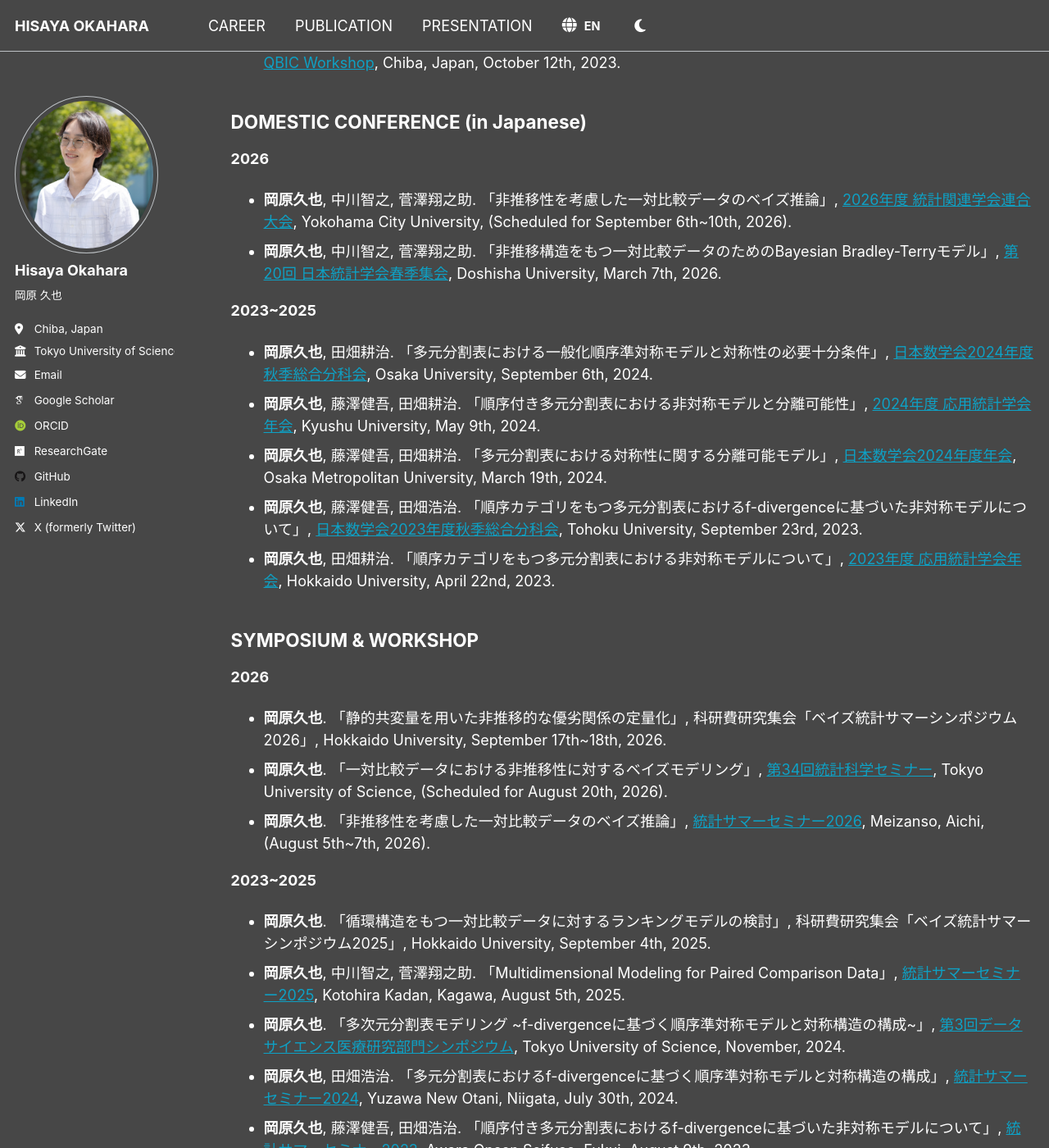
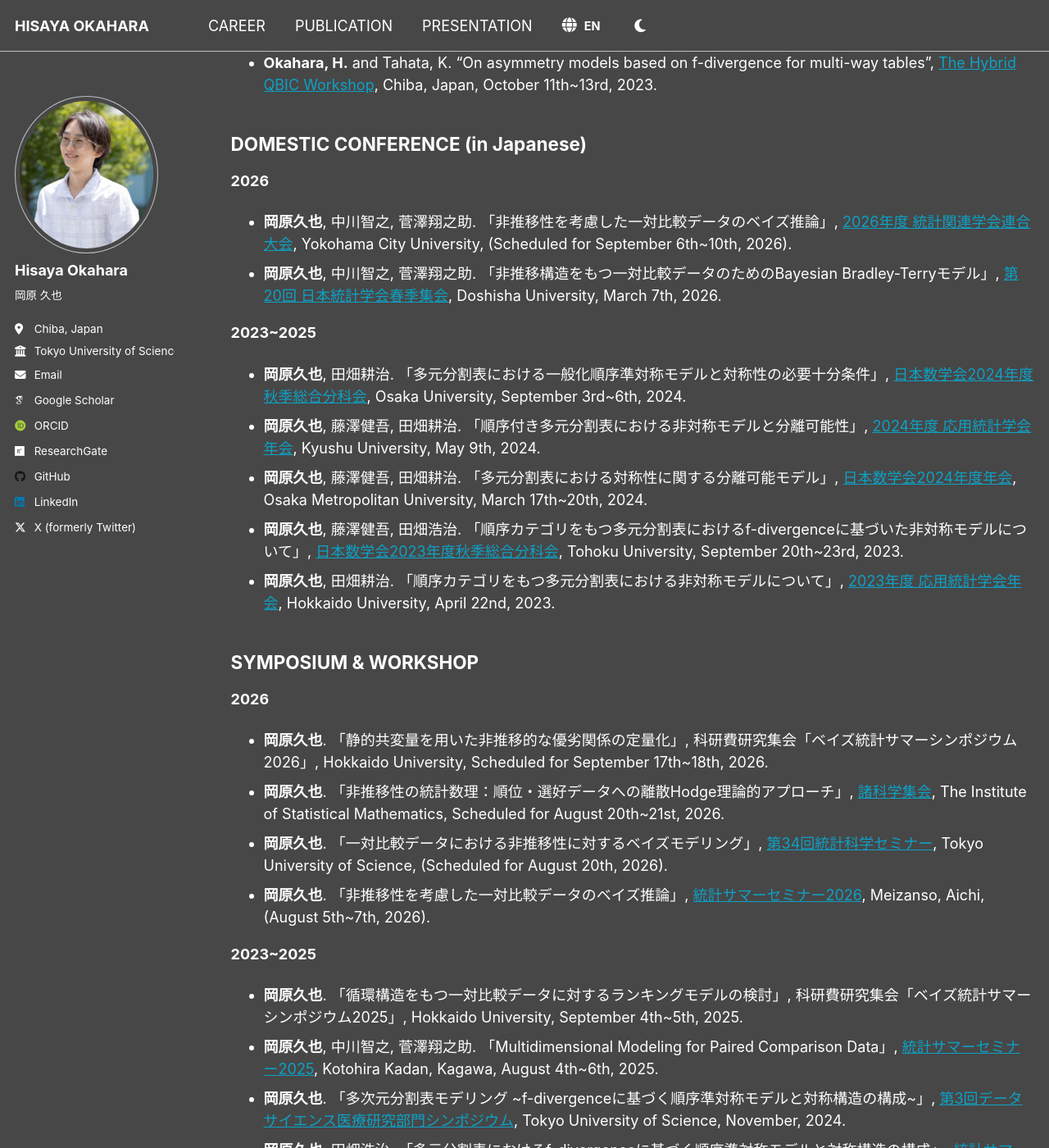
Before and after one commit to h-okahara/h-okahara.github.io, a Jekyll site: the page built from _pages/presentation.md, in a window 1280 px wide and 1400 px high, scrolled down 633 px. Shown: the whole window at 82% size. Built offline with Jekyll 4.4.1, drawn with Linux system fonts in a browser that asks for light colours; some web fonts are replaced; some of the changed text lies outside the part shown.

Commit message:
Update presentation.md

```diff
--- a/_pages/presentation.md
+++ b/_pages/presentation.md
@@ -8,39 +8,62 @@ author_profile: true
 ## <span data-i18n="presentation.header_intl">INTERNATIONAL CONFERENCE</span>
 **2026**
 - **Okahara, H.**, Nakagawa, T. and Sugasawa, S. "Bayesian Intransitive Modeling in Paired Comparisons", [The 2026 ISBA World Meeting](https://isba2026.github.io/),
-  <span data-i18n="presentation.loc_aichi">Aichi, Japan</span>, <span data-i18n="presentation.date_june_30_2026">June 30th, 2026</span>.
+  <span data-i18n="presentation.loc_aichi">Aichi, Japan</span>, <span data-i18n="presentation.month.06">June</span> <span data-i18n="presentation.date.28_0703">28th~July 3rd</span>, <span data-i18n="presentation.year.2026">2026</span>.
 - **Okahara, H.**, Nakagawa, T. and Sugasawa, S. "Bayesian Inference for Intransitive Pairwise Comparisons via Hodge Decomposition", [BAYSM 2026](https://baysm2026.github.io/),
-  <span data-i18n="presentation.loc_chiba">Chiba, Japan</span>, <span data-i18n="presentation.date_june_27_2026">June 27th, 2026</span>.
+  <span data-i18n="presentation.loc_chiba">Chiba, Japan</span>, <span data-i18n="presentation.month.06">June</span> <span data-i18n="presentation.date.26">26th</span>~<span data-i18n="presentation.date.27">27th</span>, <span data-i18n="presentation.year.2026">2026</span>.
 
 **2023~2025**
-- **Okahara, H.**, Nakagawa, T. and Sugasawa, S. "Modeling pairwise comparison data with cyclic and acyclic structures under a Bayesian framework", [CFE-CMStatistics 2025 Hybrid Conference](https://www.cmstatistics.org//CFECMStatistics2025/index.php), <span data-i18n="presentation.loc_london">London, UK</span>, <span data-i18n="presentation.date_dec_13_2025">December 13th, 2025</span>.
-- **Okahara, H.** "f-divergence based modeling of asymmetric structures in multi-way ordinal contingency tables", [Further Developments of Information Geometry](https://sites.google.com/view/fdig2025/), <span data-i18n="presentation.loc_tokyo">Tokyo, Japan</span>, <span data-i18n="presentation.date_mar_20_2025">March 20th, 2025</span>.
-- **Okahara, H.** and Tahata, K. "Capturing asymmetric structures and separability in multivariate contingency tables based on f-divergence", [CFE-CMStatistics 2024 Hybrid Conference](https://www.cmstatistics.org/CFECMStatistics2024/index.php), <span data-i18n="presentation.loc_london">London, UK</span>, <span data-i18n="presentation.date_dec_16_2024">December 16th, 2024</span>.
-- **Okahara, H.** and Tahata, K. "On asymmetry models based on f-divergence for multi-way tables", [The Hybrid QBIC Workshop](https://www.rs.noda.tus.ac.jp/qbic/VQBICworkshop2023new.html), <span data-i18n="presentation.loc_chiba">Chiba, Japan</span>, <span data-i18n="presentation.date_oct_12_2023">October 12th, 2023</span>.
-
+- **Okahara, H.**, Nakagawa, T. and Sugasawa, S. "Modeling pairwise comparison data with cyclic and acyclic structures under a Bayesian framework", [CFE-CMStatistics 2025 Hybrid Conference](https://www.cmstatistics.org//CFECMStatistics2025/index.php),
+  <span data-i18n="presentation.loc_london">London, UK</span>, <span data-i18n="presentation.month.12">December</span> <span data-i18n="presentation.date.13">13rd</span>~<span data-i18n="presentation.date.15">15th</span>, <span data-i18n="presentation.year.2025">2025</span>.
+- **Okahara, H.** "f-divergence based modeling of asymmetric structures in multi-way ordinal contingency tables", [Further Developments of Information Geometry](https://sites.google.com/view/fdig2025/),
+  <span data-i18n="presentation.loc_tokyo">Tokyo, Japan</span>, <span data-i18n="presentation.month.03">March</span> <span data-i18n="presentation.date.17">17th</span>~<span data-i18n="presentation.date.21">21st</span>, <span data-i18n="presentation.year.2025">2025</span>.
+- **Okahara, H.** and Tahata, K. "Capturing asymmetric structures and separability in multivariate contingency tables based on f-divergence", [CFE-CMStatistics 2024 Hybrid Conference](https://www.cmstatistics.org/CFECMStatistics2024/index.php),
+  <span data-i18n="presentation.loc_london">London, UK</span>, <span data-i18n="presentation.month.12">December</span> <span data-i18n="presentation.date.14">14th</span>~<span data-i18n="presentation.date.16">16th</span>, <span data-i18n="presentation.year.2024">2024</span>.
+- **Okahara, H.** and Tahata, K. "On asymmetry models based on f-divergence for multi-way tables", [The Hybrid QBIC Workshop](https://www.rs.noda.tus.ac.jp/qbic/VQBICworkshop2023new.html),
+  <span data-i18n="presentation.loc_chiba">Chiba, Japan</span>, <span data-i18n="presentation.month.10">October</span> <span data-i18n="presentation.date.11">11th</span>~<span data-i18n="presentation.date.13">13rd</span>, <span data-i18n="presentation.year.2023">2023</span>.
 
 ## <span data-i18n="presentation.header_domestic">DOMESTIC CONFERENCE (in Japanese)</span>
 **2026**
-- **岡原久也**, 中川智之, 菅澤翔之助. 「非推移性を考慮した一対比較データのベイズ推論」, [2026年度 統計関連学会連合大会](https://pub.confit.atlas.jp/ja/event/jfssa2026), <span data-i18n="presentation.loc_yokoichi">Yokohama City University,</span> (<span data-i18n="presentation.date_rengo2026">Scheduled for September 6th~10th, 2026</span>).
-- **岡原久也**, 中川智之, 菅澤翔之助. 「非推移構造をもつ一対比較データのためのBayesian Bradley-Terryモデル」, [第20回 日本統計学会春季集会](https://jss2026spring.ywstat.jp/), <span data-i18n="presentation.loc_doshisha">Doshisha University,</span> <span data-i18n="presentation.date_mar_07_2026">March 7th, 2026</span>.
+- **岡原久也**, 中川智之, 菅澤翔之助. 「非推移性を考慮した一対比較データのベイズ推論」, [2026年度 統計関連学会連合大会](https://pub.confit.atlas.jp/ja/event/jfssa2026),
+  <span data-i18n="presentation.loc_yokoichi">Yokohama City University,</span> (<span data-i18n="presentation.status.scheduled">Scheduled for </span>
+  <span data-i18n="presentation.month.09">September</span> <span data-i18n="presentation.date.06">6th</span>~<span data-i18n="presentation.date.10">10th</span>, <span data-i18n="presentation.year.2026">2026</span>).
+- **岡原久也**, 中川智之, 菅澤翔之助. 「非推移構造をもつ一対比較データのためのBayesian Bradley-Terryモデル」, [第20回 日本統計学会春季集会](https://jss2026spring.ywstat.jp/),
+  <span data-i18n="presentation.loc_doshisha">Doshisha University,</span> <span data-i18n="presentation.month.03">March</span> <span data-i18n="presentation.date.07">7th</span>, <span data-i18n="presentation.year.2026">2026</span>.
 
 **2023~2025**
-- **岡原久也**, 田畑耕治. 「多元分割表における一般化順序準対称モデルと対称性の必要十分条件」, [日本数学会2024年度秋季総合分科会](https://www.mathsoc.jp/activity/meeting/osaka24sept/index.html), <span data-i18n="presentation.loc_osaka_u">Osaka University</span>, <span data-i18n="presentation.date_sep_06_2024">September 6th, 2024</span>.
-- **岡原久也**, 藤澤健吾, 田畑耕治. 「順序付き多元分割表における非対称モデルと分離可能性」, [2024年度 応用統計学会年会](https://www.applstat.gr.jp/event/annual_meeting/am-2024/), <span data-i18n="presentation.loc_kyushu_u">Kyushu University</span>, <span data-i18n="presentation.date_may_09_2024">May 9th, 2024</span>.
-- **岡原久也**, 藤澤健吾, 田畑耕治. 「多元分割表における対称性に関する分離可能モデル」, [日本数学会2024年度年会](https://www.mathsoc.jp/activity/meeting/omu24mar/), <span data-i18n="presentation.loc_osaka_metro_u">Osaka Metropolitan University</span>, <span data-i18n="presentation.date_mar_19_2024">March 19th, 2024</span>.
-- **岡原久也**, 藤澤健吾, 田畑浩治. 「順序カテゴリをもつ多元分割表におけるf-divergenceに基づいた非対称モデルについて」, [日本数学会2023年度秋季総合分科会](https://www.mathsoc.jp/activity/meeting/tohoku23sept/), <span data-i18n="presentation.loc_tohoku_u">Tohoku University</span>, <span data-i18n="presentation.date_sep_23_2023">September 23rd, 2023</span>.
-- **岡原久也**, 田畑耕治. 「順序カテゴリをもつ多元分割表における非対称モデルについて」, [2023年度 応用統計学会年会](https://www.applstat.gr.jp/event/annual_meeting/am-2023/), <span data-i18n="presentation.loc_hokkaido_u">Hokkaido University</span>, <span data-i18n="presentation.date_apr_22_2023">April 22nd, 2023</span>.
-
+- **岡原久也**, 田畑耕治. 「多元分割表における一般化順序準対称モデルと対称性の必要十分条件」, [日本数学会2024年度秋季総合分科会](https://www.mathsoc.jp/activity/meeting/osaka24sept/index.html),
+  <span data-i18n="presentation.loc_osaka_u">Osaka University</span>, <span data-i18n="presentation.month.09">September</span> <span data-i18n="presentation.date.03">3rd</span>~<span data-i18n="presentation.date.06">6th</span>, <span data-i18n="presentation.year.2024">2024</span>.
+- **岡原久也**, 藤澤健吾, 田畑耕治. 「順序付き多元分割表における非対称モデルと分離可能性」, [2024年度 応用統計学会年会](https://www.applstat.gr.jp/event/annual_meeting/am-2024/),
+  <span data-i18n="presentation.loc_kyushu_u">Kyushu University</span>, <span data-i18n="presentation.month.05">May</span> <span data-i18n="presentation.date.09">9th</span>, <span data-i18n="presentation.year.2024">2024</span>.
+- **岡原久也**, 藤澤健吾, 田畑耕治. 「多元分割表における対称性に関する分離可能モデル」, [日本数学会2024年度年会](https://www.mathsoc.jp/activity/meeting/omu24mar/),
+  <span data-i18n="presentation.loc_osaka_metro_u">Osaka Metropolitan University</span>, <span data-i18n="presentation.month.03">March</span> <span data-i18n="presentation.date.17">17th</span>~<span data-i18n="presentation.date.20">20th</span>, <span data-i18n="presentation.year.2024">2024</span>.
+- **岡原久也**, 藤澤健吾, 田畑浩治. 「順序カテゴリをもつ多元分割表におけるf-divergenceに基づいた非対称モデルについて」, [日本数学会2023年度秋季総合分科会](https://www.mathsoc.jp/activity/meeting/tohoku23sept/),
+  <span data-i18n="presentation.loc_tohoku_u">Tohoku University</span>, <span data-i18n="presentation.month.09">September</span> <span data-i18n="presentation.date.20">20th</span>~<span data-i18n="presentation.date.23">23rd</span>, <span data-i18n="presentation.year.2023">2023</span>.
+- **岡原久也**, 田畑耕治. 「順序カテゴリをもつ多元分割表における非対称モデルについて」, [2023年度 応用統計学会年会](https://www.applstat.gr.jp/event/annual_meeting/am-2023/),
+  <span data-i18n="presentation.loc_hokkaido_u">Hokkaido University</span>, <span data-i18n="presentation.month.04">April</span> <span data-i18n="presentation.date.22">22nd</span>, <span data-i18n="presentation.year.2023">2023</span>.
 
 ## <span data-i18n="presentation.header_symposium">SYMPOSIUM & WORKSHOP</span>
 **2026**
-- **岡原久也**. 「静的共変量を用いた非推移的な優劣関係の定量化」, 科研費研究集会「ベイズ統計サマーシンポジウム2026」, <span data-i18n="presentation.loc_hokkaido_u">Hokkaido University</span>, <span data-i18n="presentation.date_bayesseminar">September 17th~18th, 2026</span>.
-- **岡原久也**. 「一対比較データにおける非推移性に対するベイズモデリング」, [第34回統計科学セミナー](https://dept.tus.ac.jp/stat/2026/07/717/), <span data-i18n="presentation.loc_tus">Tokyo University of Science, </span> (<span data-i18n="presentation.date_tusseminar">Scheduled for August 20th, 2026</span>).
-- **岡原久也**. 「非推移性を考慮した一対比較データのベイズ推論」, [統計サマーセミナー2026](https://okuno.net/events/ysg2026/), <span data-i18n="presentation.loc_aichi_meizanso">Meizanso, Aichi</span>, (<span data-i18n="presentation.date_summerseminar_2026">August 5th~7th, 2026</span>).
+- **岡原久也**. 「静的共変量を用いた非推移的な優劣関係の定量化」, 科研費研究集会「ベイズ統計サマーシンポジウム2026」,
+  <span data-i18n="presentation.loc_hokkaido_u">Hokkaido University</span>, <span data-i18n="presentation.status.scheduled">Scheduled for </span>
+  <span data-i18n="presentation.month.09">September</span> <span data-i18n="presentation.date.17">17th</span>~<span data-i18n="presentation.date.18">18th</span>, <span data-i18n="presentation.year.2026">2026</span>.
+- **岡原久也**. 「非推移性の統計数理：順位・選好データへの離散Hodge理論的アプローチ」, [諸科学集会](https://sites.google.com/view/shokagaku/%E3%83%9B%E3%83%BC%E3%83%A0/26%E5%B9%B4%E5%BA%A6%E5%A4%8F),
+  <span data-i18n="presentation.loc_ism"> The Institute of Statistical Mathematics</span>, <span data-i18n="presentation.status.scheduled">Scheduled for </span>
+  <span data-i18n="presentation.month.08">August</span> <span data-i18n="presentation.date.20">20th</span>~<span data-i18n="presentation.date.21">21st</span>, <span data-i18n="presentation.year.2026">2026</span>.
+- **岡原久也**. 「一対比較データにおける非推移性に対するベイズモデリング」, [第34回統計科学セミナー](https://dept.tus.ac.jp/stat/2026/07/717/),
+  <span data-i18n="presentation.loc_tus">Tokyo University of Science, </span> (<span data-i18n="presentation.status.scheduled">Scheduled for </span>
+  <span data-i18n="presentation.month.08">August</span> <span data-i18n="presentation.date.20">20th</span>, <span data-i18n="presentation.year.2026">2026</span>).
+- **岡原久也**. 「非推移性を考慮した一対比較データのベイズ推論」, [統計サマーセミナー2026](https://okuno.net/events/ysg2026/),
+  <span data-i18n="presentation.loc_aichi_meizanso">Meizanso, Aichi</span>, (<span data-i18n="presentation.month.08">August</span> <span data-i18n="presentation.date.05">5th</span>~<span data-i18n="presentation.date.07">7th</span>, <span data-i18n="presentation.year.2026">2026</span>).
 
 **2023~2025**
-- **岡原久也**. 「循環構造をもつ一対比較データに対するランキングモデルの検討」, 科研費研究集会「ベイズ統計サマーシンポジウム2025」, <span data-i18n="presentation.loc_hokkaido_u">Hokkaido University</span>, <span data-i18n="presentation.date_sep_04_2025">September 4th, 2025</span>.
-- **岡原久也**, 中川智之, 菅澤翔之助. 「Multidimensional Modeling for Paired Comparison Data」, [統計サマーセミナー2025](https://sites.google.com/g.ecc.u-tokyo.ac.jp/ysg2025), <span data-i18n="presentation.loc_kagawa_kotohira">Kotohira Kadan, Kagawa</span>, <span data-i18n="presentation.date_aug_05_2025">August 5th, 2025</span>.
-- **岡原久也**. 「多次元分割表モデリング ~f-divergenceに基づく順序準対称モデルと対称構造の構成~」, [第3回データサイエンス医療研究部門シンポジウム](https://www.rs.tus.ac.jp/de-tasaiensuiryou/activity.html), <span data-i18n="presentation.loc_tus">Tokyo University of Science</span>, <span data-i18n="presentation.date_nov_2024">November, 2024</span>.
-- **岡原久也**, 田畑浩治. 「多元分割表におけるf-divergenceに基づく順序準対称モデルと対称構造の構成」, [統計サマーセミナー2024](https://sites.google.com/view/ysg2024), <span data-i18n="presentation.loc_niigata_yuzawa">Yuzawa New Otani, Niigata</span>, <span data-i18n="presentation.date_jul_30_2024">July 30th, 2024</span>.
-- **岡原久也**, 藤澤健吾, 田畑浩治. 「順序付き多元分割表におけるf-divergenceに基づいた非対称モデルについて」, [統計サマーセミナー2023](https://sites.google.com/view/ysg2023/), <span data-i18n="presentation.loc_fukui_awara">Awara Onsen Seifuso, Fukui</span>, <span data-i18n="presentation.date_aug_09_2023">August 9th, 2023</span>.
+- **岡原久也**. 「循環構造をもつ一対比較データに対するランキングモデルの検討」, 科研費研究集会「ベイズ統計サマーシンポジウム2025」,
+  <span data-i18n="presentation.loc_hokkaido_u">Hokkaido University</span>, <span data-i18n="presentation.month.09">September</span> <span data-i18n="presentation.date.04">4th</span>~<span data-i18n="presentation.date.05">5th</span>, <span data-i18n="presentation.year.2025">2025</span>.
+- **岡原久也**, 中川智之, 菅澤翔之助. 「Multidimensional Modeling for Paired Comparison Data」, [統計サマーセミナー2025](https://sites.google.com/g.ecc.u-tokyo.ac.jp/ysg2025),
+  <span data-i18n="presentation.loc_kagawa_kotohira">Kotohira Kadan, Kagawa</span>, <span data-i18n="presentation.month.08">August</span> <span data-i18n="presentation.date.04">4th</span>~<span data-i18n="presentation.date.06">6th</span>, <span data-i18n="presentation.year.2025">2025</span>.
+- **岡原久也**. 「多次元分割表モデリング ~f-divergenceに基づく順序準対称モデルと対称構造の構成~」, [第3回データサイエンス医療研究部門シンポジウム](https://www.rs.tus.ac.jp/de-tasaiensuiryou/activity.html),
+  <span data-i18n="presentation.loc_tus">Tokyo University of Science</span>, <span data-i18n="presentation.month.11">November</span>, <span data-i18n="presentation.year.2024">2024</span>.
+- **岡原久也**, 田畑浩治. 「多元分割表におけるf-divergenceに基づく順序準対称モデルと対称構造の構成」, [統計サマーセミナー2024](https://sites.google.com/view/ysg2024),
+  <span data-i18n="presentation.loc_niigata_yuzawa">Yuzawa New Otani, Niigata</span>, <span data-i18n="presentation.month.07">July</span> <span data-i18n="presentation.date.30_0801">30th~August 1st</span>, <span data-i18n="presentation.year.2024">2024</span>.
+- **岡原久也**, 藤澤健吾, 田畑浩治. 「順序付き多元分割表におけるf-divergenceに基づいた非対称モデルについて」, [統計サマーセミナー2023](https://sites.google.com/view/ysg2023/),
+  <span data-i18n="presentation.loc_fukui_awara">Awara Onsen Seifuso, Fukui</span>, <span data-i18n="presentation.month.08">August</span> <span data-i18n="presentation.date.07">7th</span>~<span data-i18n="presentation.date.09">9th</span>, <span data-i18n="presentation.year.2023">2023</span>.
```
